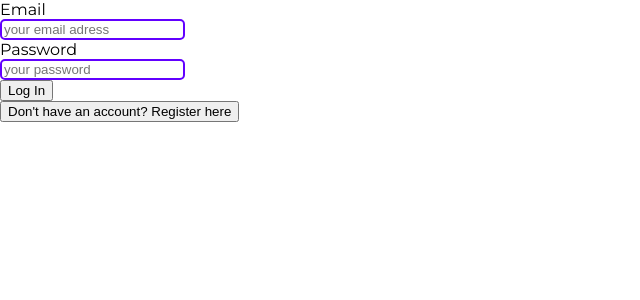
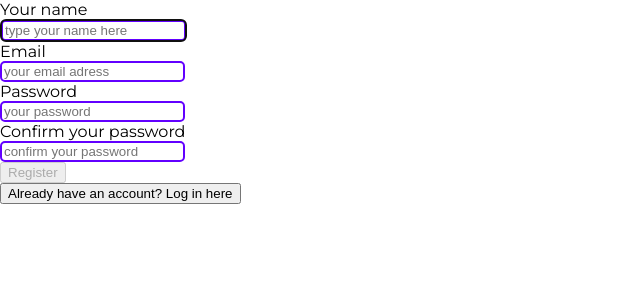
Before and after one commit to zeninnikita22/My-Projects, a React (Create React App) app in the folder GymBro/gymbro/: page /signup in a window 1280 px wide. Shown: the top 300 px of the page, without its empty margins (0-640 px from the left). Built offline with nearby package versions, Linux system fonts and the light colour scheme.

Commit message:
work on routs

```diff
--- a/GymBro/gymbro/package.json
+++ b/GymBro/gymbro/package.json
@@ -2,14 +2,15 @@
   "name": "gymbro",
   "version": "0.1.0",
   "private": true,
+  "proxy": "http://localhost:5000",
   "dependencies": {
-    "@tanstack/react-router": "^0.0.1-beta.38",
     "@testing-library/jest-dom": "^5.16.5",
     "@testing-library/react": "^13.4.0",
     "@testing-library/user-event": "^13.5.0",
     "axios": "^1.2.1",
     "react": "^18.2.0",
     "react-dom": "^18.2.0",
+    "react-router-dom": "^6.6.1",
     "react-scripts": "5.0.1",
     "react-spinners": "^0.13.7",
     "web-vitals": "^2.1.4"
--- a/GymBro/gymbro/src/App.js
+++ b/GymBro/gymbro/src/App.js
@@ -5,6 +5,7 @@ import { useState } from "react";
 import Form from "./Form";
 import Advice from "./Advice";
 import Loading from "./Loading";
+import { BrowserRouter, Routes, Route } from "react-router-dom";
 
 function App() {
   const [switchToRegister, setSwitchToRegister] = useState(false);
@@ -20,40 +21,53 @@ function App() {
     water: "",
   });
   const [exersiseList, setExersiseList] = useState([]);
-  // const [isSubmitted, setIsSubmitted] = useState("false");
+
   return (
-    <div className="App">
-      {switchToRegister ? (
-        <Register
-          switchToRegister={switchToRegister}
-          setSwitchToRegister={setSwitchToRegister}
-        />
-      ) : (
-        <Login
-          switchToRegister={switchToRegister}
-          setSwitchToRegister={setSwitchToRegister}
-        />
-      )}
-      {/* {isSubmitted ? (
-        <Loading />
-      ) : (
-        <Form
-          formData={formData}
-          setFormData={setFormData}
-          exersiseList={exersiseList}
-          setExersiseList={setExersiseList}
-          isSubmitted={isSubmitted}
-          setIsSubmitted={setIsSubmitted}
-        />
-      )} */}
-      {/* <Advice
-        formData={formData}
-        setFormData={setFormData}
-        exersiseList={exersiseList}
-        setExersiseList={setExersiseList}
-      /> */}
-    </div>
+    <BrowserRouter>
+      <Routes>
+        <Route path="/" element={<Login />}></Route>
+        <Route path="signup" element={<Register />}></Route>
+        <Route path="data" element={<Form />}></Route>
+        <Route path="exersise" element={<Advice />}></Route>
+      </Routes>
+    </BrowserRouter>
   );
+
+  //   // const [isSubmitted, setIsSubmitted] = useState("false");
+
+  //   return (
+  //     <div className="App">
+  //       {switchToRegister ? (
+  //         <Register
+  //           switchToRegister={switchToRegister}
+  //           setSwitchToRegister={setSwitchToRegister}
+  //         />
+  //       ) : (
+  //         <Login
+  //           switchToRegister={switchToRegister}
+  //           setSwitchToRegister={setSwitchToRegister}
+  //         />
+  //       )}
+  //       {/* {isSubmitted ? (
+  //         <Loading />
+  //       ) : (
+  //         <Form
+  //           formData={formData}
+  //           setFormData={setFormData}
+  //           exersiseList={exersiseList}
+  //           setExersiseList={setExersiseList}
+  //           isSubmitted={isSubmitted}
+  //           setIsSubmitted={setIsSubmitted}
+  //         />
+  //       )} */}
+  //       {/* <Advice
+  //         formData={formData}
+  //         setFormData={setFormData}
+  //         exersiseList={exersiseList}
+  //         setExersiseList={setExersiseList}
+  //       /> */}
+  //     </div>
+  //   );
 }
 
 export default App;
--- a/GymBro/gymbro/src/Login.js
+++ b/GymBro/gymbro/src/Login.js
@@ -1,9 +1,33 @@
-import { useState } from "react";
+import { useState, useRef, useEffect } from "react";
 
 function Login({ switchToRegister, setSwitchToRegister }) {
+  const emailRef = useRef();
+
+  const [email, setEmail] = useState("");
+  const [password, setPassword] = useState("");
+  const [errMsg, setErrMsg] = useState("");
+  const [success, setSuccess] = useState(false);
+
+  useEffect(() => {
+    emailRef.current.focus();
+  }, []);
+
+  useEffect(() => {
+    setErrMsg("");
+  }, [email, password]);
+
+  function handleSubmit(e) {
+    e.preventDefault();
+    console.log("Submitted!");
+    console.log(email, password);
+    setEmail("");
+    setPassword("");
+    setSuccess(true);
+  }
+
   return (
     <div className="login-box">
-      <form>
+      <form onSubmit={handleSubmit}>
         <div className="email-box">
           <div className="email-box__label">Email</div>
           <input
@@ -11,6 +35,11 @@ function Login({ switchToRegister, setSwitchToRegister }) {
             placeholder="your email adress"
             id="email"
             name="email"
+            ref={emailRef}
+            autoComplete="off"
+            onChange={(e) => setEmail(e.target.value)}
+            value={email}
+            required
           ></input>
         </div>
         <div className="password-box">
@@ -20,6 +49,9 @@ function Login({ switchToRegister, setSwitchToRegister }) {
             placeholder="your password"
             id="password"
             name="password"
+            onChange={(e) => setPassword(e.target.value)}
+            value={password}
+            required
           ></input>
         </div>
         <div className="login-button-box">
--- a/GymBro/gymbro/src/Register.js
+++ b/GymBro/gymbro/src/Register.js
@@ -42,10 +42,16 @@ function Register({ switchToRegister, setSwitchToRegister }) {
     setErrMsg("");
   }, [email, password, confirmPassword]);
 
+  function handleSubmit(e) {
+    e.preventDefault();
+    console.log(email, password);
+    setSuccess(true);
+  }
+
   return (
     <div className="register-box">
       <p style={{ display: errMsg ? "block" : "none" }}>{errMsg}</p>
-      <form>
+      <form onSubmit={handleSubmit}>
         <div className="name-box">
           <div className="name-box__label">Your name</div>
           <input
```
Also changed, not shown: GymBro/gymbro/src/index.js (+6 -6 lines), 1 other file (tests, documents, lock files or other folders).
